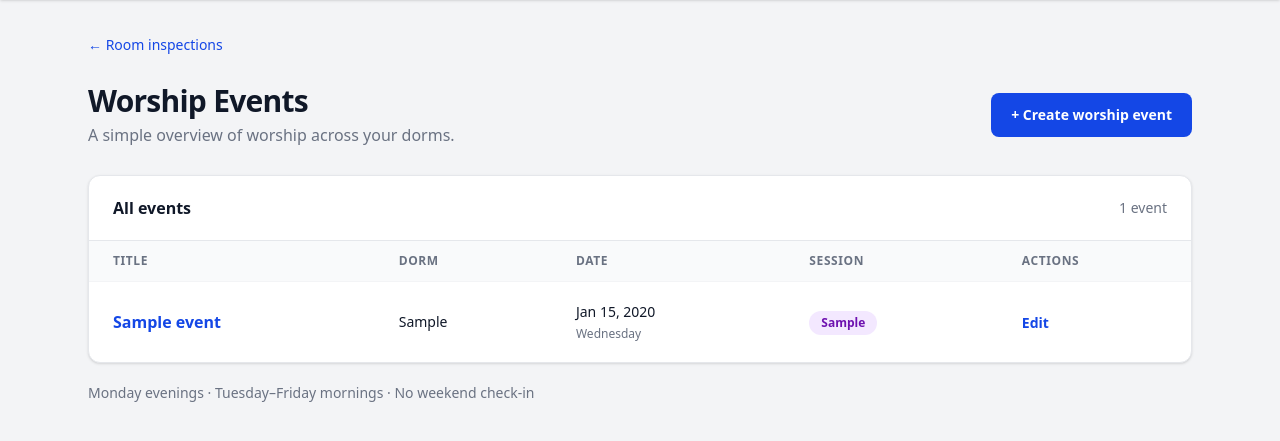
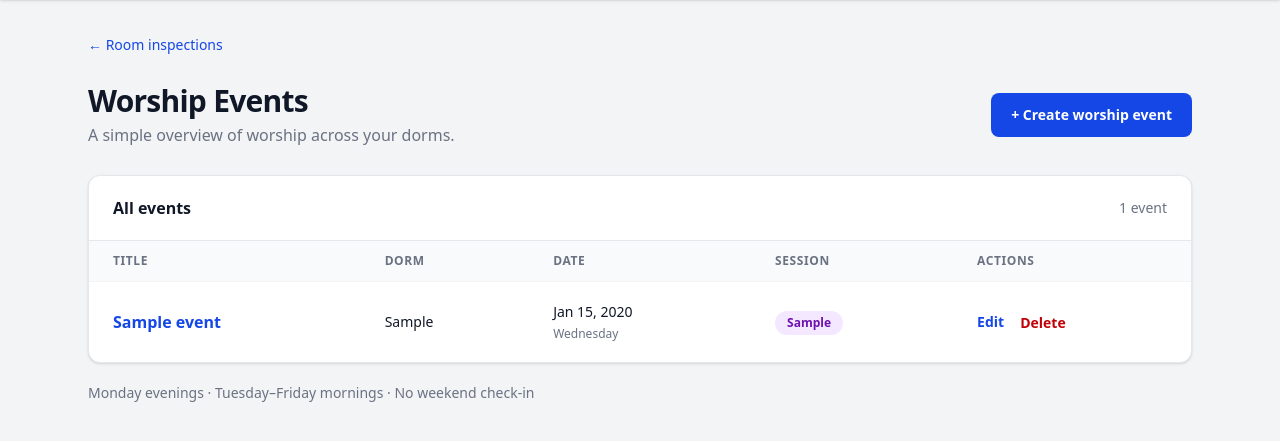
Before and after one commit to Jforapple/dorm-portal-jforapple, a Laravel app: page /events in a window 1280 px wide. Shown: the part 60-501 px from the top of the page. Run offline with Laravel 12, Linux system fonts and the light colour scheme; tables that the repository leaves empty hold one stand-in row (values such as "Sample post"); style sheets or scripts are compiled from the project's sources.

Commit message:
feat(events): add delete action

```diff
--- a/app/Http/Controllers/EventController.php
+++ b/app/Http/Controllers/EventController.php
@@ -74,4 +74,14 @@ class EventController extends Controller
 
         return redirect()->route('events.index')->with('status', 'Worship event updated.');
     }
+
+    /**
+     * Delete a worship event.
+     */
+    public function destroy(Event $event): RedirectResponse
+    {
+        $event->delete();
+
+        return redirect()->route('events.index')->with('status', 'Worship event deleted.');
+    }
 }
--- a/resources/views/events/index.blade.php
+++ b/resources/views/events/index.blade.php
@@ -86,12 +86,30 @@
                                 </span>
                             </td>
                             <td class="px-6 py-5">
+                                <div class="flex items-center gap-4">
                                     <a
                                         href="{{ route('events.edit', $event) }}"
                                         class="text-sm font-semibold text-blue-700 hover:underline"
                                     >
                                         Edit
                                     </a>
+
+                                    <form
+                                        action="{{ route('events.destroy', $event) }}"
+                                        method="POST"
+                                        onsubmit="return confirm('Are you sure you want to delete this worship event?')"
+                                    >
+                                        @csrf
+                                        @method('DELETE')
+
+                                        <button
+                                            type="submit"
+                                            class="text-sm font-semibold text-red-700 hover:underline"
+                                        >
+                                            Delete
+                                        </button>
+                                    </form>
+                                </div>
                             </td>
                         </tr>
                     @empty
--- a/routes/web.php
+++ b/routes/web.php
@@ -34,4 +34,5 @@ Route::resource('events', EventController::class)->only([
     'show',
     'edit',
     'update',
+    'destroy',
 ]);
```
Lines whose indentation alone changed are shown as unchanged.
